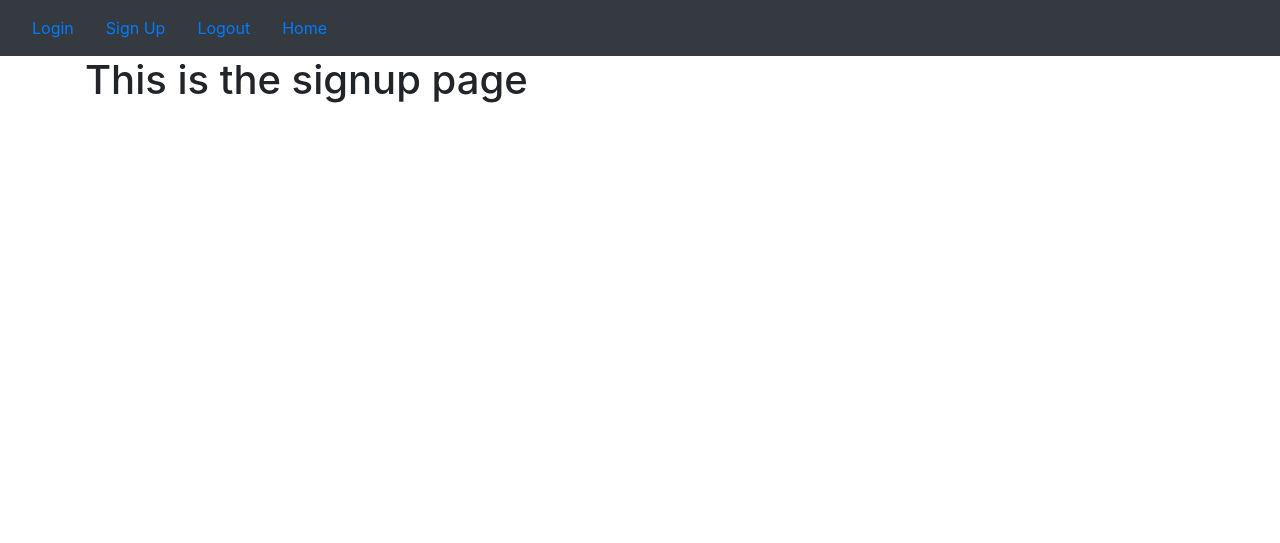
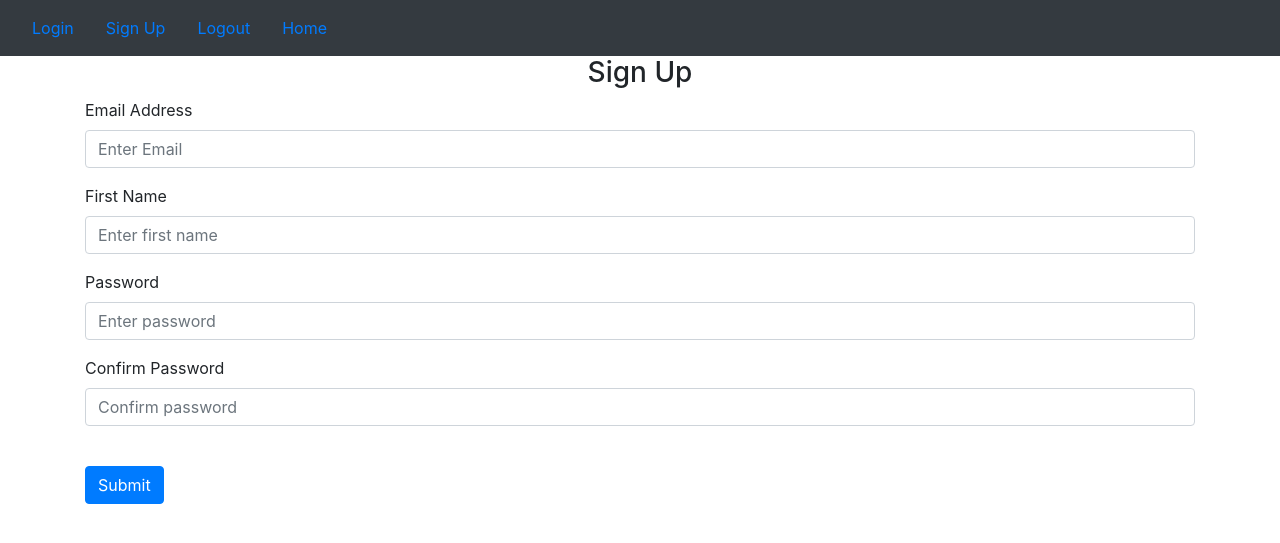
Before and after one commit to bhkoo/flask_template, a Flask app: page /signup in a window 1280 px wide. Shown: the top 543 px of the page. Run offline with Flask 2, Linux system fonts and the light colour scheme; some libraries are stand-ins or nearby versions.

Commit message:
Signup and login pages, message flash

```diff
--- a/website/auth.py
+++ b/website/auth.py
@@ -1,8 +1,8 @@
-from flask import Blueprint, render_template
+from flask import Blueprint, render_template, request, flash
 
 auth = Blueprint('auth', __name__)
 
-@auth.route('/login')
+@auth.route('/login', methods = ['GET', 'POST'])
 def login():
     return render_template('login.html', text='Testing', user = 'Gamby', boolean = True)
 
@@ -10,6 +10,22 @@ def login():
 def logout():
     return render_template('logout.html')
 
-@auth.route('/signup')
+@auth.route('/signup', methods = ['GET', 'POST'])
 def sign_up():
+    if request.method == 'POST':
+        email = request.form.get('email')
+        first_name = request.form.get('first_name')
+        password1 = request.form.get('password1')
+        password2 = request.form.get('password2')
+
+        if len(email) < 4:
+            flash('Email must be greater than 3 characters', category = 'error')
+        elif len(first_name) < 2:
+            flash('First name must be greater than 1 character', category = 'error')
+        elif password1 != password2:
+            flash('Passwords don\'t match', category = 'error')
+        elif len(password1) < 7:
+            flash('Passwords must be greater than 7 characters', category = 'error')
+        else:
+            flash('Accounts created', category = 'success')
     return render_template('signup.html')
--- a/website/templates/base.html
+++ b/website/templates/base.html
@@ -28,6 +28,29 @@
           <a class = 'nav-item nav-link' id = 'home' href = 'home'>Home</a>
         </div>
     </nav>
+
+    {% with messages = get_flashed_messages(with_categories = true) %}
+    {% if messages %}
+      {% for category, message in messages %}
+        {% if category == 'error' %}
+          <div class = 'alert alert-danger alert-dismissable fade show' role = 'alert'>
+            {{ message }}
+            <button type = 'button' class = 'close' data-dismiss = 'alert'>
+              <span aria-hidden='true'>&times;</span>
+            </button>
+          </div>
+        {% else %}
+          <div class = 'alert alert-success alert-dismissable fade show' role = 'alert'>
+            {{ message }}
+            <button type = 'button' class = 'close' data-dismiss = 'alert'>
+              <span aria-hidden='true'>&times;</span>
+            </button>
+          </div>
+        {% endif %}
+      {% endfor %}
+    {% endif %}
+    {% endwith %}
+
     <div class = 'container'>
       {% block content %}
       {% endblock %}
--- a/website/templates/signup.html
+++ b/website/templates/signup.html
@@ -2,5 +2,45 @@
 {% block title %}Signup{% endblock %}
 
 {% block content %}
-<h1>This is the signup page</h1>
+<form method = 'POST'>
+  <h3 align = 'center'>Sign Up</h3>
+  <div class = 'form-group'>
+    <label for='email'>Email Address</label>
+    <input
+      type = 'email'
+      class = 'form-control'
+      id = 'email'
+      name = 'email'
+      placeholder = 'Enter Email'/>
+  </div>
+  <div class = 'form-group'>
+    <label for='first_name'>First Name</label>
+    <input
+      type = 'text'
+      class = 'form-control'
+      id = 'first_name'
+      name = 'first_name'
+      placeholder = 'Enter first name'/>
+  </div>
+  <div class = 'form-group'>
+    <label for='password1'>Password</label>
+    <input
+      type = 'password'
+      class = 'form-control'
+      id = 'password1'
+      name = 'password1'
+      placeholder = 'Enter password'/>
+  </div>
+  <div class = 'form-group'>
+    <label for='password2'>Confirm Password</label>
+    <input
+      type = 'password'
+      class = 'form-control'
+      id = 'password2'
+      name = 'password2'
+      placeholder = 'Confirm password'/>
+  </div>
+  <br/>
+  <button type = 'submit' class = 'btn btn-primary'>Submit</button>
+</form>
 {% endblock %}
```
Also changed, not shown: website/templates/login.html (+23 -1 lines).
